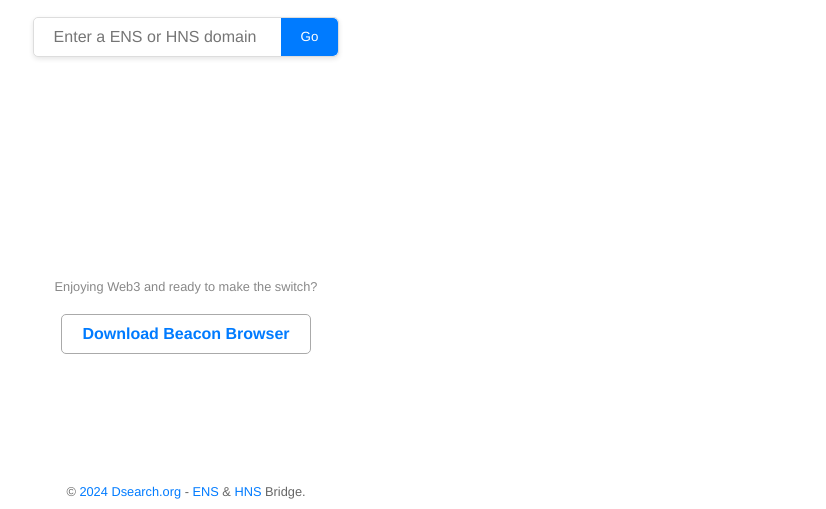
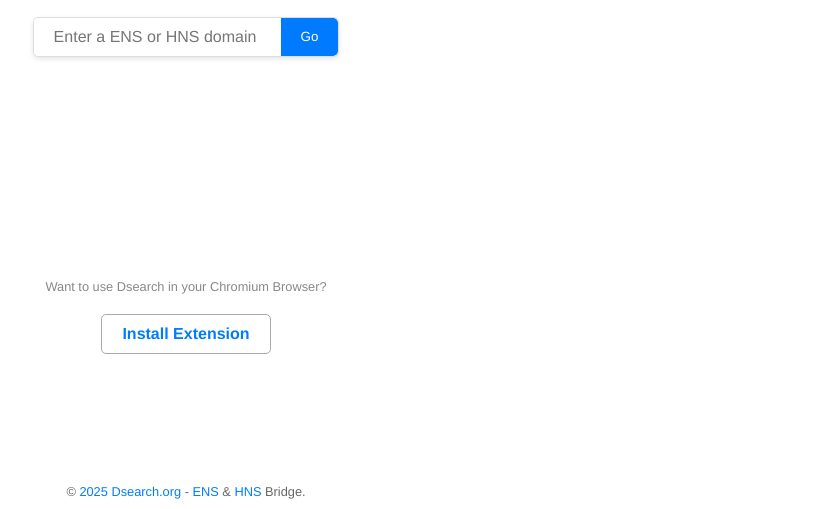
Before and after one commit to H4ckB4s3/Dsearch-web, a plain HTML site: page index.html in a window 1280 px wide. Shown: the part 291-800 px from the top of the page, without its empty margins (454-1280 px from the left). Drawn offline with Linux system fonts and the light colour scheme; no server answers.

Commit message:
Add dynamic year to footer link
Updated footer to dynamically display the current year.

```diff
--- a/index.html
+++ b/index.html
@@ -83,13 +83,19 @@
                 <input type="submit" class="search-button" value="Go">
             </form>
         </div>
-        <p class="slogan">Enjoying Web3 and ready to make the switch?</p>
-        <a href="https://impervious.com/beacon" class="download-button">Download Beacon Browser</a>
+        <p class="slogan">Want to use Dsearch in your Chromium Browser?</p>
+        <a href="https://chromewebstore.google.com/detail/dsearch-extension/icjnmgficmgalidlpdkbcgjppolcpjja" class="download-button">Install Extension</a>
     </div>
     <footer>
-        <p>&copy; <a href="/">2024 Dsearch.org</a> - <a href="https://ens.domains" target="_blank">ENS</a> & <a href="https://handshake.org" target="_blank">HNS</a> Bridge.</p>
+        <p>&copy; <a href="/" id="yearLink">Dsearch.org</a> - <a href="https://ens.domains" target="_blank">ENS</a> & <a href="https://handshake.org" target="_blank">HNS</a> Bridge.</p>
     </footer>
     <script src="/js/query.js"></script>
     <script src="/js/check.js"></script>
+    <script>
+    // Get the current year
+    const currentYear = new Date().getFullYear();
+    // Update the link text with the current year
+    document.getElementById('yearLink').textContent = currentYear + ' Dsearch.org';
+</script>
 </body>
 </html>
```
